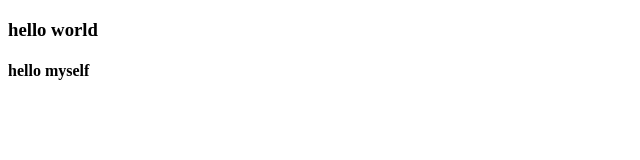
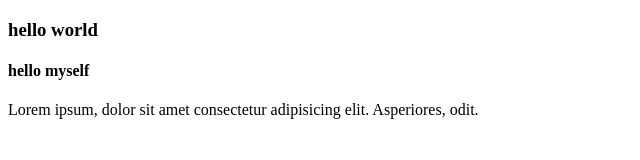
Before and after one commit to sk-fahim-hossain/my-first-website, a plain HTML site: page index.html in a window 1280 px wide. Shown: the whole page, without its empty margins (0-640 px from the left). Drawn offline with Linux system fonts and the light colour scheme.

Commit message:
i addd pragraph

```diff
--- a/index.html
+++ b/index.html
@@ -11,6 +11,7 @@
 
     <h3>hello world</h3>
     <h4>hello myself</h4>
+    <p>Lorem ipsum, dolor sit amet consectetur adipisicing elit. Asperiores, odit.</p>
 
 </body>
 
```
